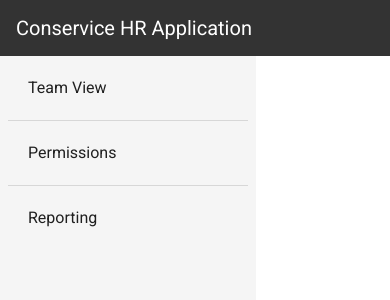
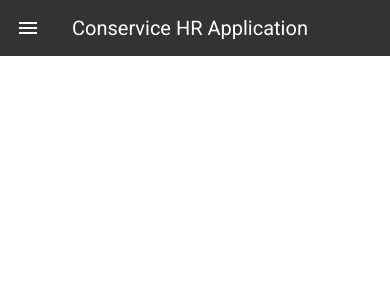
Before and after one commit to jacksonlauder/conservice-app, a Vue app: page / in a window 390 px wide. Shown: the top 300 px of the page. Built offline with nearby package versions, Linux system fonts and the light colour scheme; no server answers.

Commit message:
mobile first style

```diff
--- a/src/App.vue
+++ b/src/App.vue
@@ -1,16 +1,16 @@
 <template>
   <v-app>
     <v-app-bar app color="#333" dark flat clipped-left>
-      <!-- <v-app-bar-nav-icon
+      <v-app-bar-nav-icon v-if="$vuetify.breakpoint.smAndDown"
         @click.stop="drawer = !drawer"
-      ></v-app-bar-nav-icon> -->
+      ></v-app-bar-nav-icon>
       <v-toolbar-title>Conservice HR Application</v-toolbar-title>
     </v-app-bar>
 
     <v-navigation-drawer
       v-model="drawer"
       app
-      permanent
+      :permanent="$vuetify.breakpoint.mdAndUp"
       floating
       clipped
       hide-overlay
```
